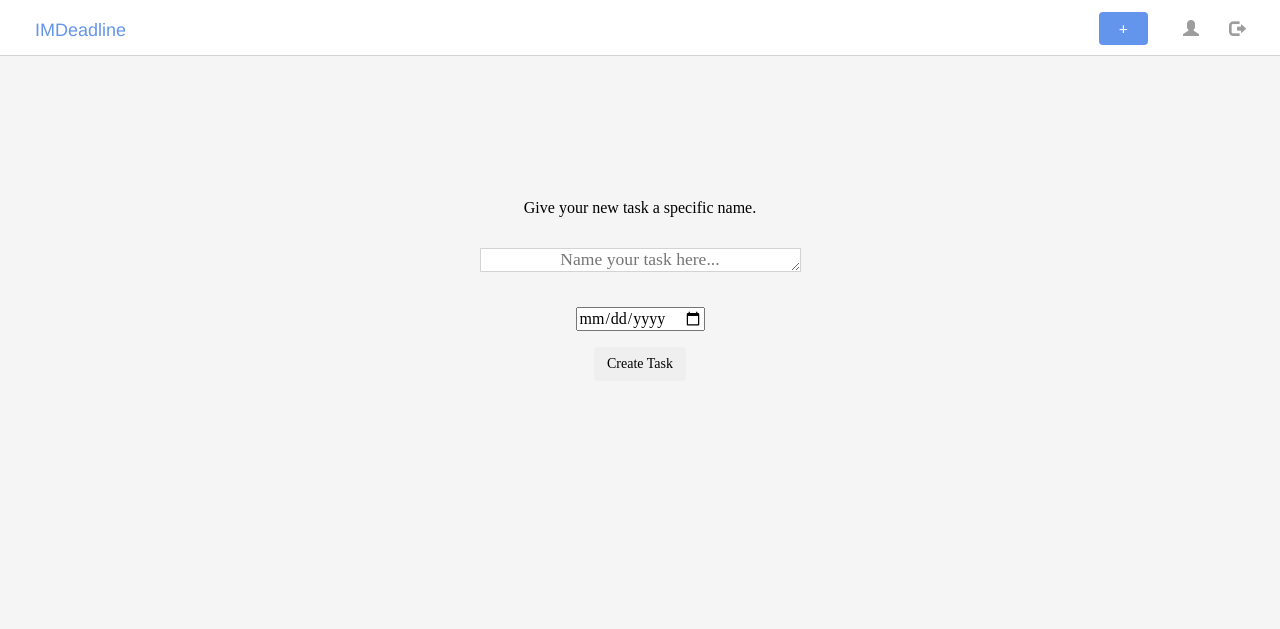
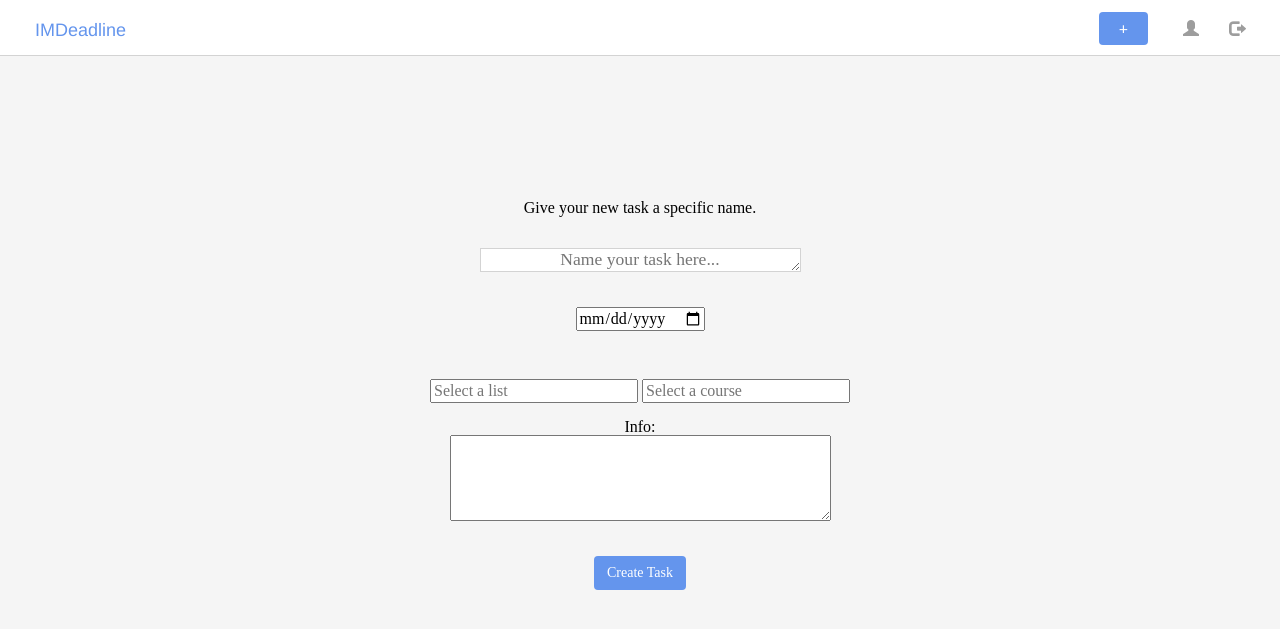
Before and after one commit to Thaeny/IMDeadline, a PHP site: page /addtask.php in a window 1280 px wide. Shown: the top 629 px of the page. Run offline with PHP 8.4, Linux system fonts and the light colour scheme; the visitor is signed in with stand-in values (Sample User, id 1); tables that the repository leaves empty or names only in its code hold one stand-in row (values such as "Sample post"); some libraries are stand-ins or nearby versions.

Commit message:
Tasks uitgebreid toevoegen
Tasks worden nu toegevoegd met eventuele lijstnaam en/of vaknaam + een
beschrijving van de task… WERKT

```diff
--- a/addtask.php
+++ b/addtask.php
@@ -27,6 +27,10 @@ if(!empty($_POST))
         $task->Taskname = $_POST['taskname'];
         $task->Username = $_SESSION['user'];
         $task->Deadline = $_POST['date'];
+        $task->Listname = $_POST['listname'];
+        $task->Coursename = $_POST['coursename'];
+        $task->Info = $_POST['taskInfo'];
+
 
         try{
             $task->SaveTask();
@@ -99,10 +103,40 @@ if(!empty($_POST))
         <br><br>
         <input type="date" name="date">
         <br><br>
+        <br><br>
+        <input placeholder="Select a list" name="listname" list="lists">
+        <datalist id="lists">
+            <?php
+            $conn = Db::getInstance();
+            $query = $conn->query("SELECT * FROM lists ");
+            while($l = $query->fetch()) {
+                echo '<option value="'.$l['listname'].'">';
+
+            }
+            ?>
+        </datalist>
+
+        <input placeholder="Select a course" name="coursename" list="courses">
+        <datalist id="courses">
+            <?php
+            $conn = Db::getInstance();
+            $query = $conn->query("SELECT * FROM courses ");
+            while($c = $query->fetch()) {
+                echo '<option value="'.$c['coursename'].'">';
+
+            }
+            ?>
+        </datalist>
+
+        <br><br>
+            <p>Info:</p>
+            <textarea name="taskInfo" rows="5" cols="40" id="taskInfo"></textarea>
+
+        <br><br><br>
 
         <div class="createTaskBTN">
             <input type="hidden" name="action" value="newTask" />
-            <input class="btn" id="createTaskBTN" type="submit" value="Create Task" name="submit">
+            <input class="btn" style="color: white;background-color: cornflowerblue" id="createTaskBTN" type="submit" value="Create Task" name="submit">
         </div>
 
     </form>
--- a/classes/tasks.class.php
+++ b/classes/tasks.class.php
@@ -16,6 +16,10 @@ class Tasks
     private $m_sTaskname;
     private $m_sUsername;
     private $m_dDeadline;
+    private $m_sCoursename;
+    private $m_sListname;
+    private $m_sInfo;
+
 
 
 
@@ -39,6 +43,17 @@ class Tasks
                 $this->m_dDeadline = $p_vValue;
                 break;
 
+            case "Listname":
+                $this->m_sListname = $p_vValue;
+                break;
+
+            case "Coursename":
+                $this->m_sCoursename = $p_vValue;
+                break;
+
+            case "Info":
+                $this->m_sInfo = $p_vValue;
+                break;
         }
     }
 
@@ -63,6 +78,19 @@ class Tasks
             case "Deadline":
                 $vResult = $this->m_dDeadline;
                 break;
+
+            case "Listname":
+                $vResult = $this->m_sListname;
+                break;
+
+            case "Coursename":
+                $vResult = $this->m_sCoursename;
+                break;
+
+            case "Info":
+                $vResult = $this->m_sInfo;
+                break;
+
         }
         return $vResult;
     }
@@ -79,10 +107,13 @@ class Tasks
 
         $db = Db::getInstance();
 
-        $stmt = $db->prepare("INSERT INTO tasks (taskname, username, deadline ) VALUES (:taskname, :username, :deadline)");
+        $stmt = $db->prepare("INSERT INTO tasks (taskname, username, deadline, listname, coursename, info) VALUES (:taskname, :username, :deadline, :listname, :coursename, :info)");
         $stmt->bindValue(':taskname', $this->m_sTaskname, PDO::PARAM_STR);
         $stmt->bindValue(":username",$_SESSION['user']);
         $stmt->bindValue(':deadline', $this->m_dDeadline, PDO::PARAM_STR);
+        $stmt->bindValue(':listname', $this->m_sListname, PDO::PARAM_STR);
+        $stmt->bindValue(':coursename', $this->m_sCoursename, PDO::PARAM_STR);
+        $stmt->bindValue(':info', $this->m_sInfo, PDO::PARAM_STR);
 
         $stmt->execute();
         return $db->lastInsertId();
--- a/timeline.php
+++ b/timeline.php
@@ -45,6 +45,7 @@ spl_autoload_register(function($class){
                             <span class="glyphicon-plus"></span></button>
                         <ul class="dropdown-menu">
                             <li><a href="addlist.php">Add a list</a></li>
+                            <li><a href="addtask.php">Add a task</a></li>
                         </ul>
                     </div>
                 </li>
```
